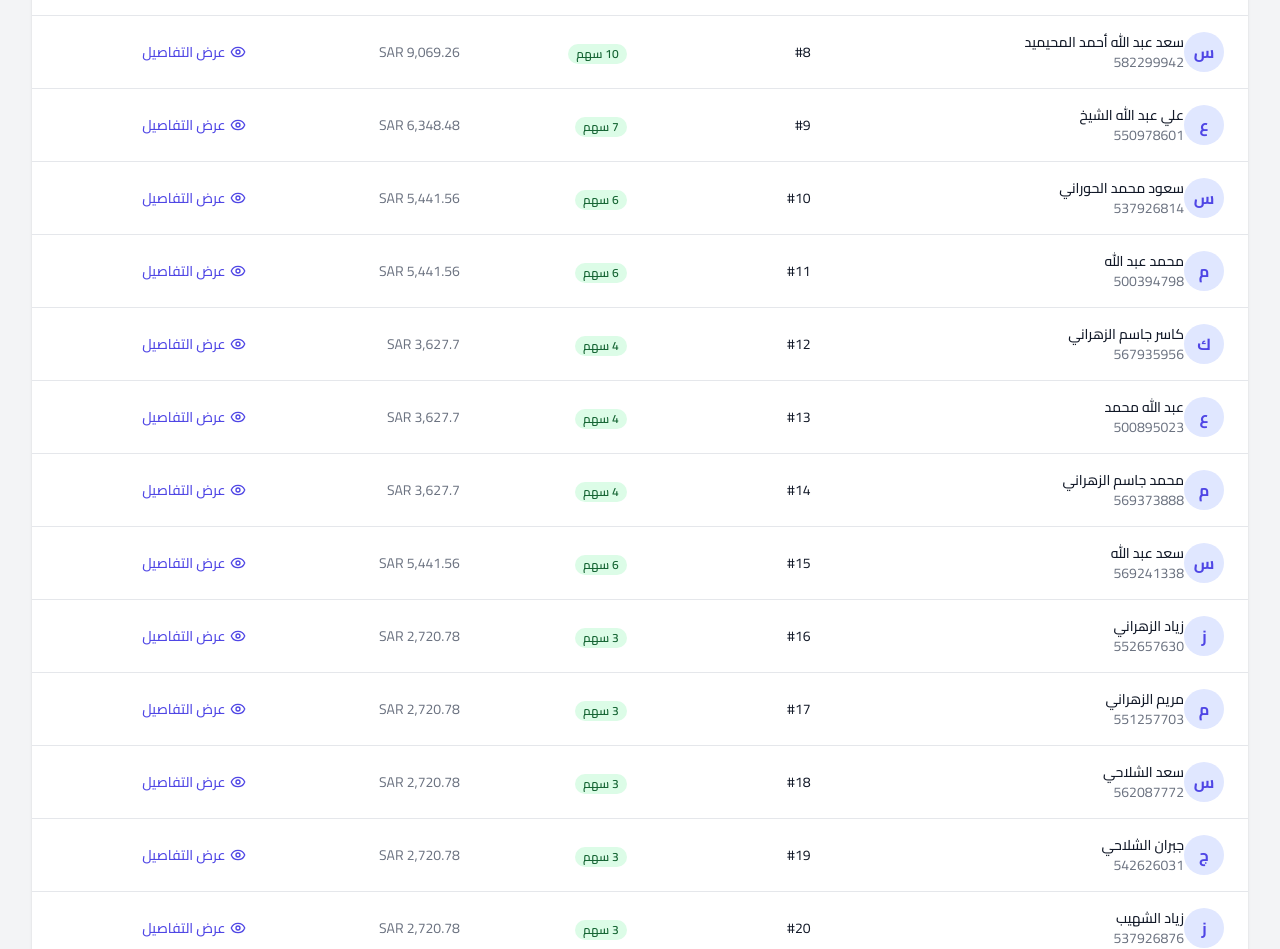
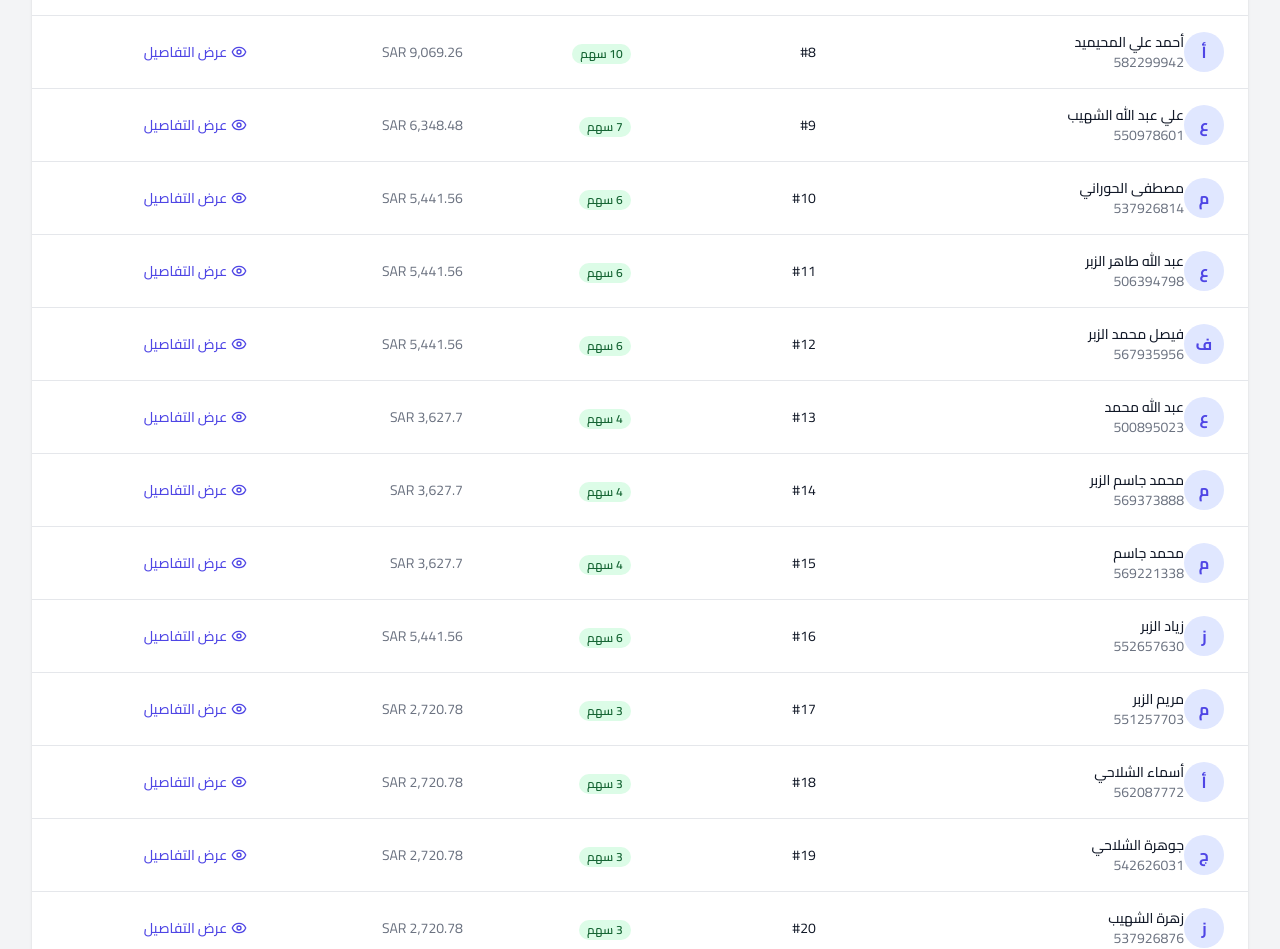
Before and after one commit to alnzr0220-commits/Investment, a React (Vite) app: page /admin in a window 1280 px wide. Shown: the part 838-1787 px from the top of the page. Built offline with nearby package versions, Linux system fonts and the light colour scheme; no server answers.

Commit message:
Fix exact numbers from worksheet - precise decimals 21766.22 and percentage 11.71% matching Google Sheets

```diff
--- a/src/api.ts
+++ b/src/api.ts
@@ -198,8 +198,8 @@ export const api = {
       },
       {
         subscriberNumber: '2',
-        fullName: 'عبد الله طاهر الزبر',
-        phoneNumber: '504906091',
+        fullName: 'عباس صالح الزبر',
+        phoneNumber: '504996691',
         sharesCount: 24,
         totalSavings: 21600,
         monthlyPayment: 1200,
@@ -240,7 +240,7 @@ export const api = {
       },
       {
         subscriberNumber: '5',
-        fullName: 'علي طالب الزهراني',
+        fullName: 'علي طاهر الزبر',
         phoneNumber: '551567697',
         sharesCount: 10,
         totalSavings: 9000,
@@ -254,7 +254,7 @@ export const api = {
       },
       {
         subscriberNumber: '6',
-        fullName: 'سعد عبد الله',
+        fullName: 'حسن علي الزبر',
         phoneNumber: '551679520',
         sharesCount: 10,
         totalSavings: 9000,
@@ -282,7 +282,7 @@ export const api = {
       },
       {
         subscriberNumber: '8',
-        fullName: 'سعد عبد الله أحمد المحيميد',
+        fullName: 'أحمد علي المحيميد',
         phoneNumber: '582299942',
         sharesCount: 10,
         totalSavings: 9000,
@@ -296,7 +296,7 @@ export const api = {
       },
       {
         subscriberNumber: '9',
-        fullName: 'علي عبد الله الشيخ',
+        fullName: 'علي عبد الله الشهيب',
         phoneNumber: '550978601',
         sharesCount: 7,
         totalSavings: 6300,
@@ -310,7 +310,7 @@ export const api = {
       },
       {
         subscriberNumber: '10',
-        fullName: 'سعود محمد الحوراني',
+        fullName: 'مصطفى الحوراني',
         phoneNumber: '537926814',
         sharesCount: 6,
         totalSavings: 5400,
@@ -324,8 +324,8 @@ export const api = {
       },
       {
         subscriberNumber: '11',
-        fullName: 'محمد عبد الله',
-        phoneNumber: '500394798',
+        fullName: 'عبد الله طاهر الزبر',
+        phoneNumber: '506394798',
         sharesCount: 6,
         totalSavings: 5400,
         monthlyPayment: 300,
@@ -338,17 +338,17 @@ export const api = {
       },
       {
         subscriberNumber: '12',
-        fullName: 'كاسر جاسم الزهراني',
+        fullName: 'فيصل محمد الزبر',
         phoneNumber: '567935956',
-        sharesCount: 4,
-        totalSavings: 3600,
-        monthlyPayment: 200,
+        sharesCount: 6,
+        totalSavings: 5400,
+        monthlyPayment: 300,
         baseShareValue: 900,
         currentShareValue: 950,
-        realPortfolioValue: 3627.70,
-        ownershipPercentage: 1.95,
+        realPortfolioValue: 5441.56,
+        ownershipPercentage: 2.93,
         growthPercentage: 4.5,
-        totalIncome: 3627.70,
+        totalIncome: 5441.56,
       },
       {
         subscriberNumber: '13',
@@ -366,7 +366,7 @@ export const api = {
       },
       {
         subscriberNumber: '14',
-        fullName: 'محمد جاسم الزهراني',
+        fullName: 'محمد جاسم الزبر',
         phoneNumber: '569373888',
         sharesCount: 4,
         totalSavings: 3050,
@@ -380,8 +380,22 @@ export const api = {
       },
       {
         subscriberNumber: '15',
-        fullName: 'سعد عبد الله',
-        phoneNumber: '569241338',
+        fullName: 'محمد جاسم',
+        phoneNumber: '569221338',
+        sharesCount: 4,
+        totalSavings: 3050,
+        monthlyPayment: 200,
+        baseShareValue: 900,
+        currentShareValue: 950,
+        realPortfolioValue: 3627.70,
+        ownershipPercentage: 1.95,
+        growthPercentage: 4.5,
+        totalIncome: 3627.70,
+      },
+      {
+        subscriberNumber: '16',
+        fullName: 'زياد الزبر',
+        phoneNumber: '552657630',
         sharesCount: 6,
         totalSavings: 5400,
         monthlyPayment: 300,
@@ -393,22 +407,8 @@ export const api = {
         totalIncome: 5441.56,
       },
       {
-        subscriberNumber: '16',
-        fullName: 'زياد الزهراني',
-        phoneNumber: '552657630',
-        sharesCount: 3,
-        totalSavings: 2700,
-        monthlyPayment: 150,
-        baseShareValue: 900,
-        currentShareValue: 950,
-        realPortfolioValue: 2720.78,
-        ownershipPercentage: 1.46,
-        growthPercentage: 4.5,
-        totalIncome: 2720.78,
-      },
-      {
         subscriberNumber: '17',
-        fullName: 'مريم الزهراني',
+        fullName: 'مريم الزبر',
         phoneNumber: '551257703',
         sharesCount: 3,
         totalSavings: 2700,
@@ -422,7 +422,7 @@ export const api = {
       },
       {
         subscriberNumber: '18',
-        fullName: 'سعد الشلاحي',
+        fullName: 'أسماء الشلاحي',
         phoneNumber: '562087772',
         sharesCount: 3,
         totalSavings: 2700,
@@ -436,7 +436,7 @@ export const api = {
       },
       {
         subscriberNumber: '19',
-        fullName: 'جبران الشلاحي',
+        fullName: 'جوهرة الشلاحي',
         phoneNumber: '542626031',
         sharesCount: 3,
         totalSavings: 2850,
@@ -450,10 +450,10 @@ export const api = {
       },
       {
         subscriberNumber: '20',
-        fullName: 'زياد الشهيب',
+        fullName: 'زهرة الشهيب',
         phoneNumber: '537926876',
         sharesCount: 3,
-        totalSavings: 2700,
+        totalSavings: 2850,
         monthlyPayment: 150,
         baseShareValue: 900,
         currentShareValue: 950,
```
